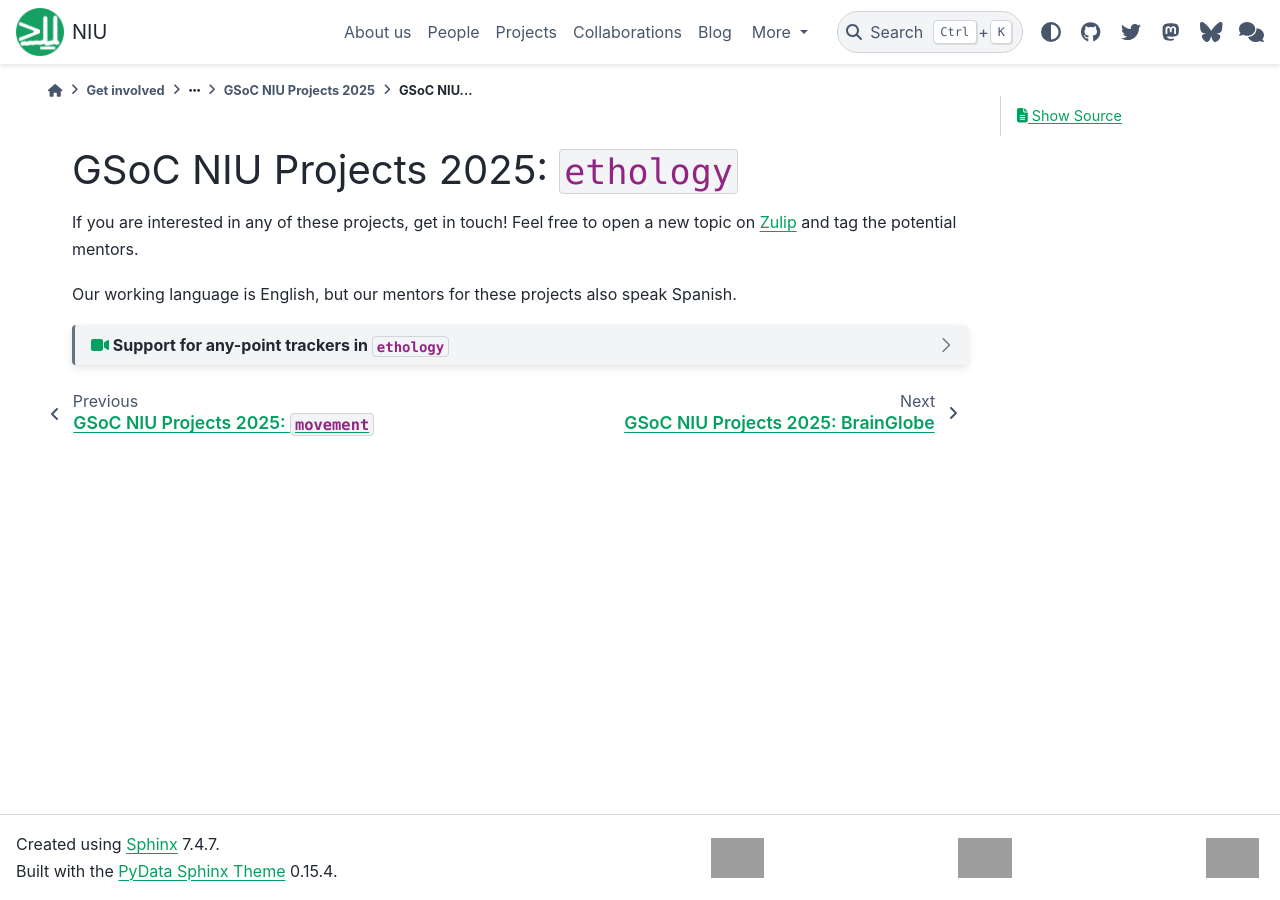
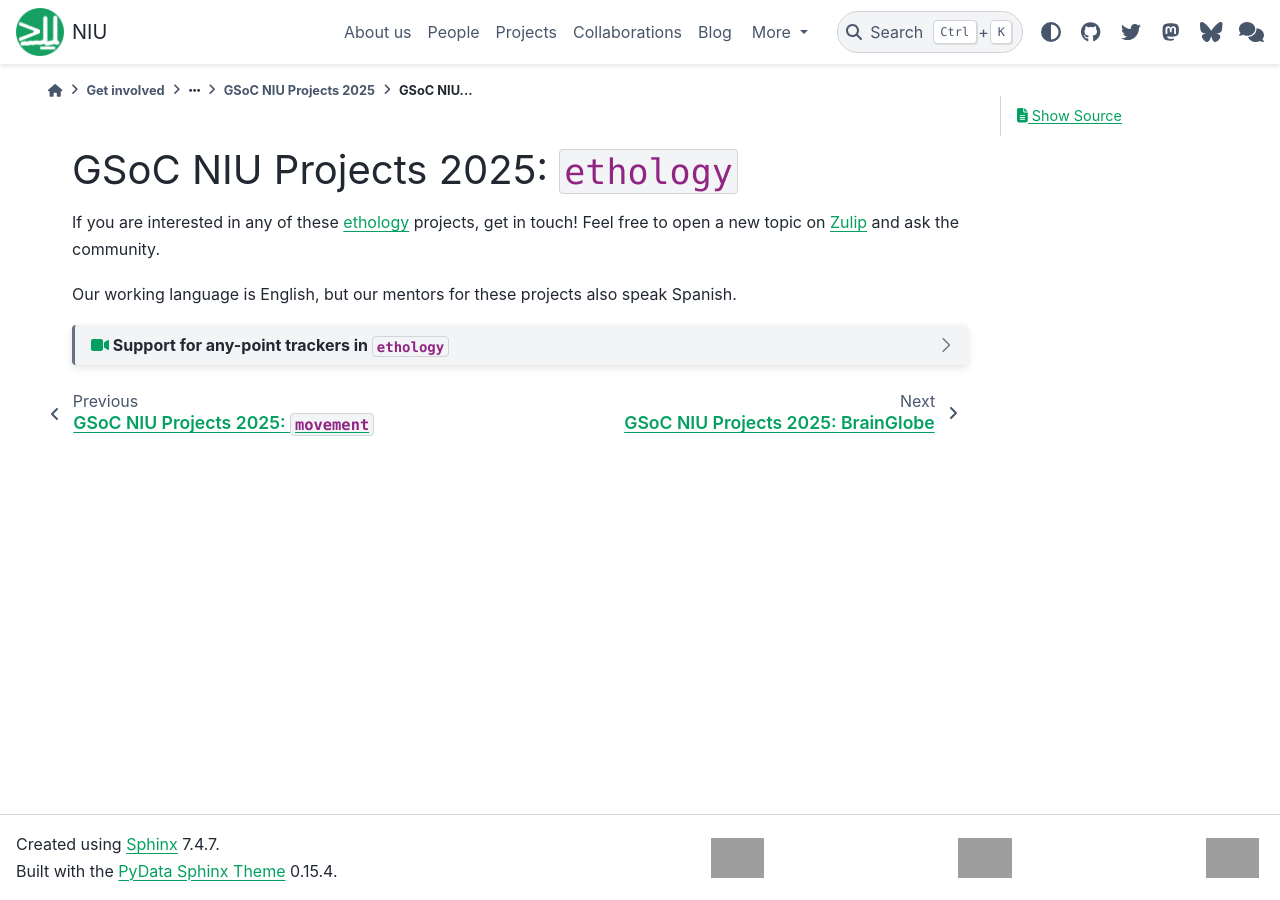
Before and after one commit to neuroinformatics-unit/neuroinformatics-unit.github.io, a Sphinx documentation site: the page built from docs/source/get-involved/gsoc/projects_2025/ethology.md, in a window 1280 px wide. Built offline with Sphinx 7.4.7 and the PyData theme 0.15.4, drawn with Linux system fonts in a browser that asks for light colours; nearby versions of some CDN libraries; grey boxes are pictures that could not be loaded.

Commit message:
Add links to repos in project lists

```diff
--- a/docs/source/get-involved/gsoc/projects_2025/ethology.md
+++ b/docs/source/get-involved/gsoc/projects_2025/ethology.md
@@ -1,6 +1,6 @@
 # GSoC NIU Projects 2025: `ethology`
 
-If you are interested in any of these projects, get in touch! Feel free to open a new topic on [Zulip](https://neuroinformatics.zulipchat.com/#narrow/channel/483869-Ethology) and tag the potential mentors.
+If you are interested in any of these [ethology](https://github.com/neuroinformatics-unit/ethology) projects, get in touch! Feel free to open a new topic on [Zulip](https://neuroinformatics.zulipchat.com/#narrow/channel/483869-Ethology) and ask the community.
 
 Our working language is English, but our mentors for these projects also speak Spanish.
 
```
Also changed, not shown: docs/source/get-involved/gsoc/projects_2025/brainglobe.md (+1 -1 lines), docs/source/get-involved/gsoc/projects_2025/datashuttle.md (+2 -1 lines), docs/source/get-involved/gsoc/projects_2025/movement.md (+1 -1 lines).
